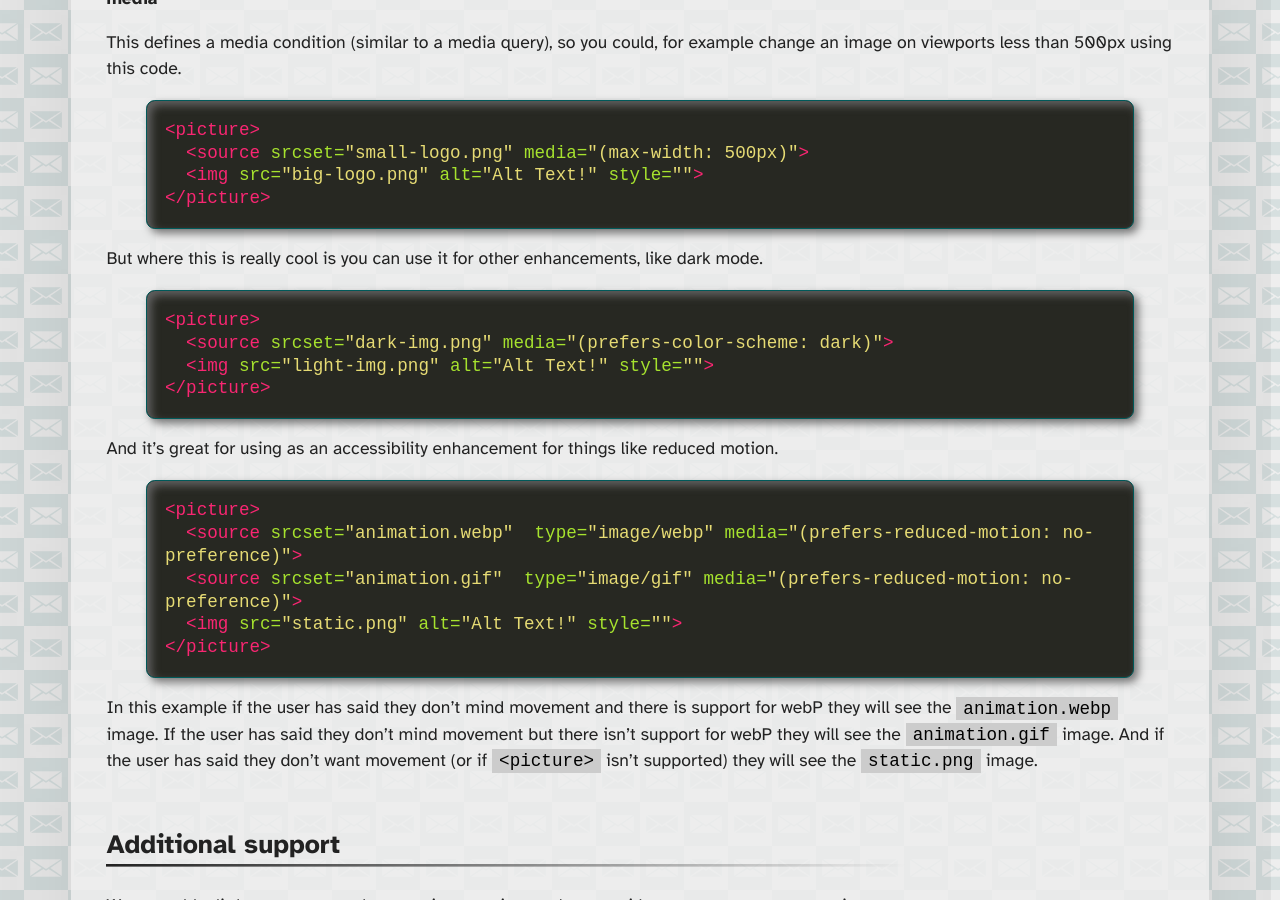
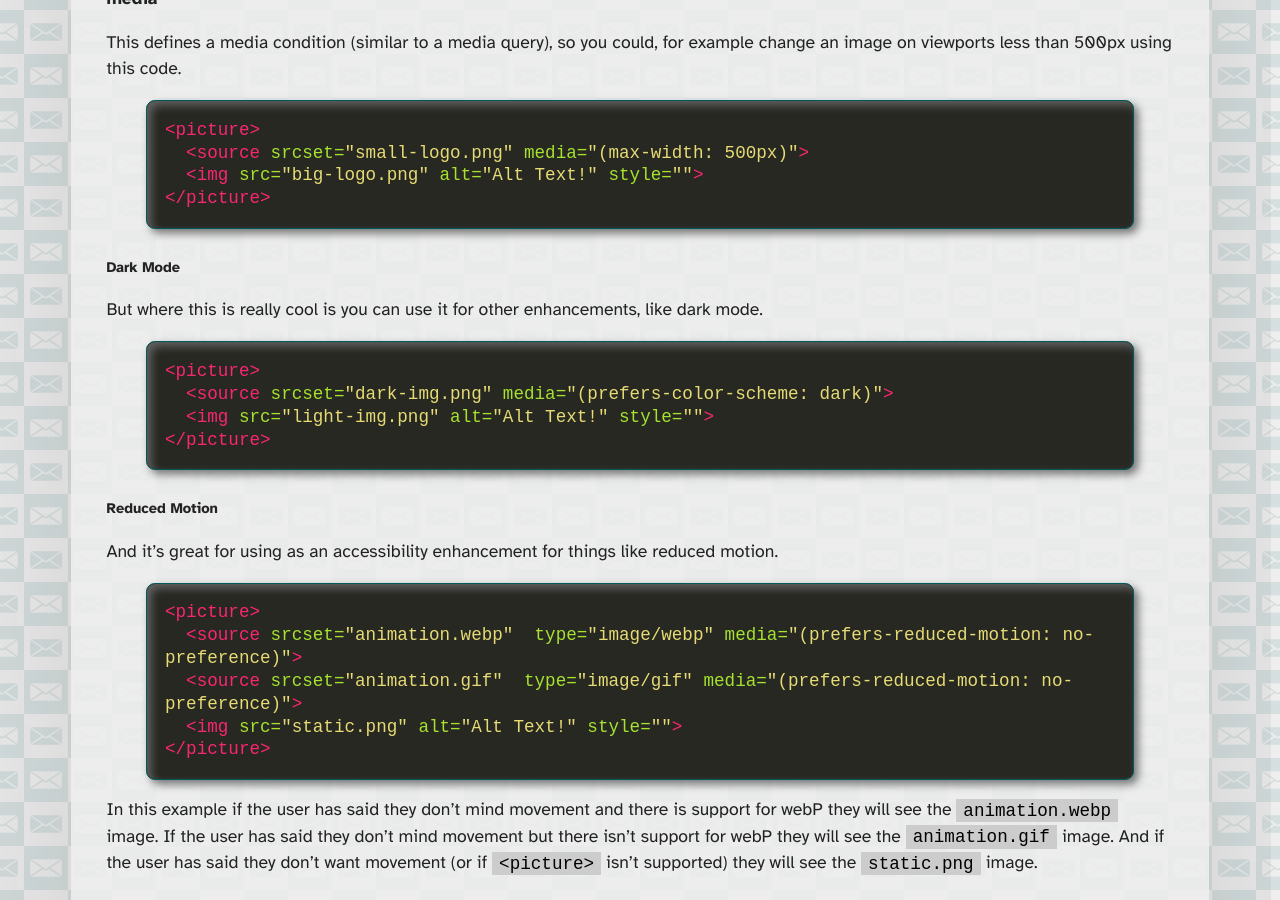
Before and after one commit to M-J-Robbins/good-email-code, a Jekyll site: the page built from email-enhancements/picture.md, in a window 1280 px wide and 900 px high, scrolled down 1530 px. Built offline with Jekyll 4.4.1, drawn with Linux system fonts in a browser that asks for light colours; our own code applies the rules of GitHub Pages for plain Markdown files; a script that is not in the unit is left out.

Commit message:
Update picture.md

```diff
--- a/email-enhancements/picture.md
+++ b/email-enhancements/picture.md
@@ -43,6 +43,7 @@ This defines a media condition (similar to a media query), so you could, for exa
 </picture>
 {% endhighlight %}
 
+##### Dark Mode
 But where this is really cool is you can use it for other enhancements, like dark mode.
 {% highlight html %}
 <picture>
@@ -51,6 +52,7 @@ But where this is really cool is you can use it for other enhancements, like dar
 </picture>
 {% endhighlight %}
 
+##### Reduced Motion
 And it's great for using as an accessibility enhancement for things like reduced motion.
 {% highlight html %}
 <picture>
```
